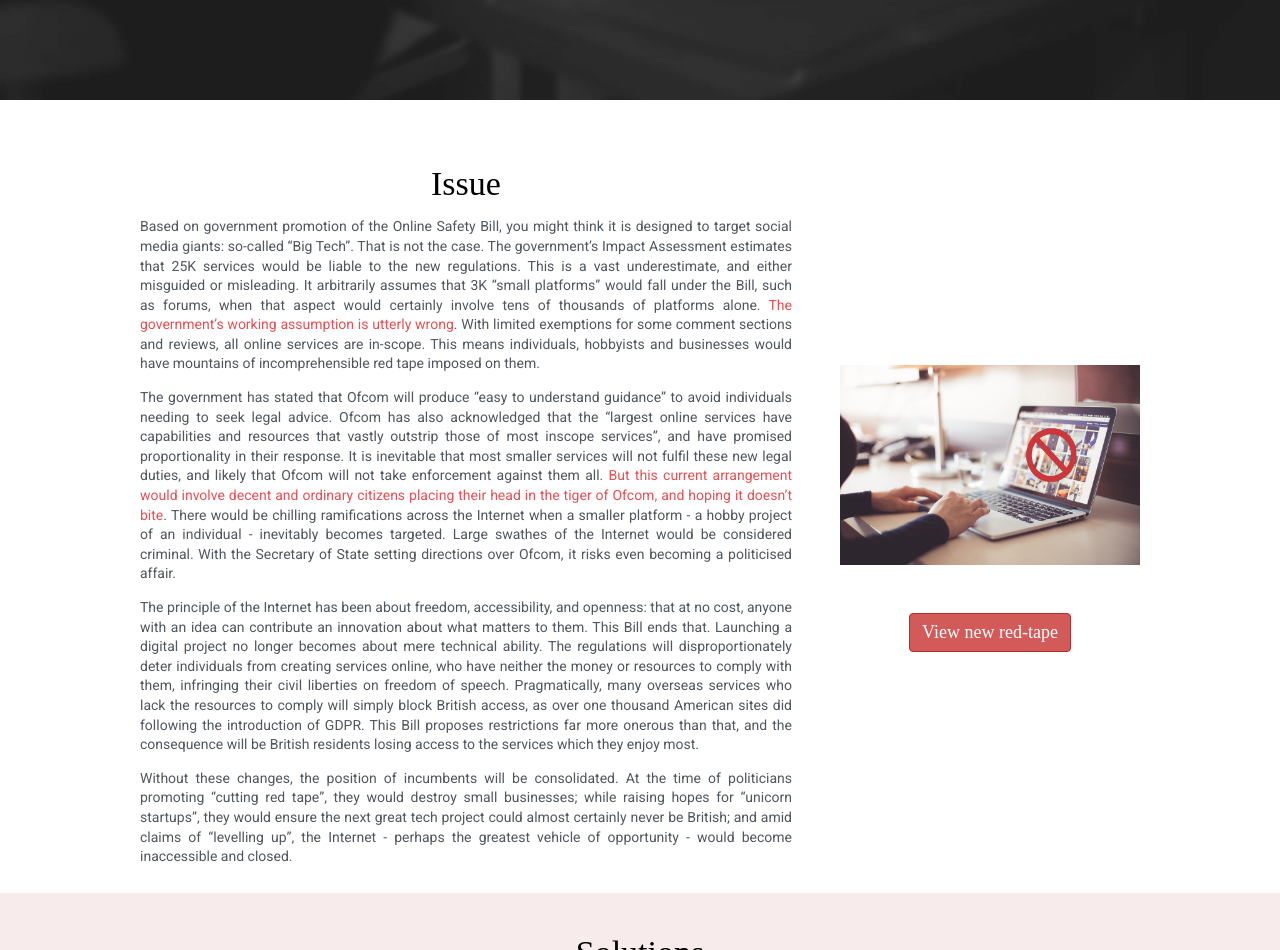
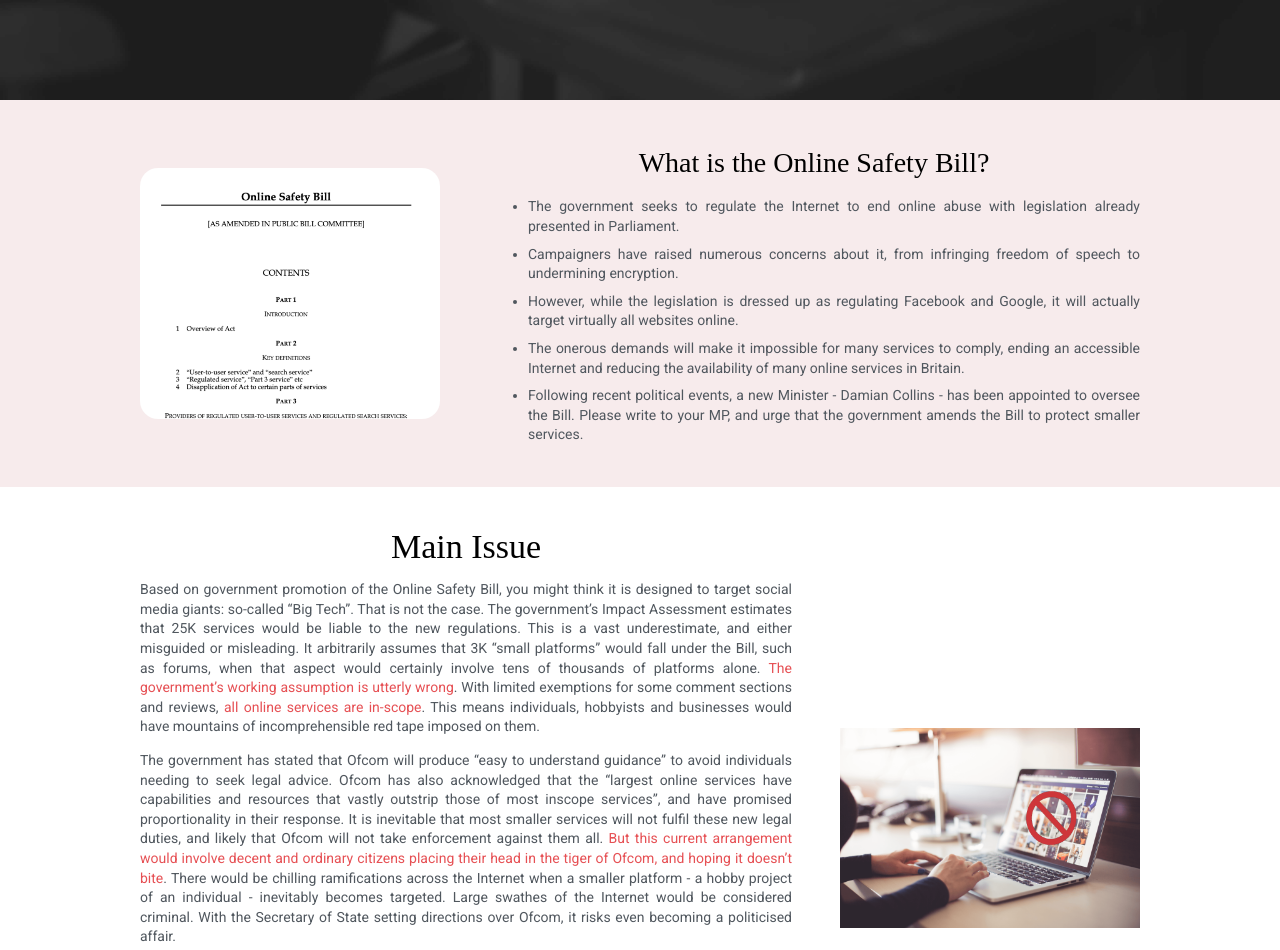
Before and after one commit to Aurorum/save-small-tech, a plain HTML site: page index.html in a window 1280 px wide. Shown: the part 632-1582 px from the top of the page. Drawn offline with nearby package versions, Linux system fonts and the light colour scheme; no server answers; a web font is replaced by a local one.

Commit message:
Add bullet points

```diff
--- a/index.html
+++ b/index.html
@@ -250,13 +250,51 @@ I am writing to express my concern that the Online Safety Bill is the greatest t
 			</div>
 		</div>
 
+		<div id="summary" class="secondary-wrapper">
+			<div class="sidebar">
+				<p class="side-heading">Summary</p>
+			</div>
+			<div class="section-wrapper">
+				<div class="sofs-image">
+					<img alt="Bill's front page" src="./assets/bill.png" />
+				</div>
+
+				<div class="problems-text">
+					<h2 class="section-heading">What is the Online Safety Bill?</h2>
+					<ul>
+						<li>
+							The government seeks to regulate the Internet to end online abuse with legislation
+							already presented in Parliament.
+						</li>
+						<li>
+							Campaigners have raised numerous concerns about it, from infringing freedom of speech
+							to undermining encryption.
+						</li>
+						<li>
+							However, while the legislation is dressed up as regulating Facebook and Google, it
+							will actually target virtually all websites online.
+						</li>
+						<li>
+							The onerous demands will make it impossible for many services to comply, ending an
+							accessible Internet and reducing the availability of many online services in Britain.
+						</li>
+						<li>
+							Following recent political events, a new Minister - Damian Collins - has been
+							appointed to oversee the Bill. Please write to your MP, and urge that the government
+							amends the Bill to protect smaller services.
+						</li>
+					</ul>
+				</div>
+			</div>
+		</div>
+
 		<div id="issues" class="secondary-wrapper">
 			<div class="sidebar">
 				<p class="side-heading">Issue</p>
 			</div>
 			<div class="section-wrapper">
 				<div class="issue-text">
-					<h2 class="section-heading">Issue</h2>
+					<h2 class="section-heading">Main Issue</h2>
 					<p>
 						Based on government promotion of the Online Safety Bill, you might think it is designed
 						to target social media giants: so-called “Big Tech”. That is not the case. The
@@ -265,9 +303,10 @@ I am writing to express my concern that the Online Safety Bill is the greatest t
 						arbitrarily assumes that 3K “small platforms” would fall under the Bill, such as forums,
 						when that aspect would certainly involve tens of thousands of platforms alone.
 						<span class="highlight">The government’s working assumption is utterly wrong</span>.
-						With limited exemptions for some comment sections and reviews, all online services are
-						in-scope. This means individuals, hobbyists and businesses would have mountains of
-						incomprehensible red tape imposed on them.
+						With limited exemptions for some comment sections and reviews,
+						<span class="highlight">all online services are in-scope</span>. This means individuals,
+						hobbyists and businesses would have mountains of incomprehensible red tape imposed on
+						them.
 					</p>
 					<p>
 						The government has stated that Ofcom will produce “easy to understand guidance” to avoid
--- a/style.css
+++ b/style.css
@@ -201,7 +201,6 @@ body {
 	width: 100%;
 	background-size: cover;
 	margin-top: 32px;
-	margin-bottom: 24px;
 }
 
 .main-inner {
@@ -539,12 +538,14 @@ p.footer-caption {
 	flex-direction: row;
 }
 
-#solutions.secondary-wrapper {
+#solutions.secondary-wrapper,
+#summary.secondary-wrapper {
 	background: #f7ebec;
 	padding: 12px;
 }
 
-#problems .section-wrapper {
+#problems .section-wrapper,
+#summary .section-wrapper {
 	display: flex;
 	padding: 12px;
 }
```
Also changed, not shown: assets/bill.png (added), assets/readme_image.png (renamed from readme_image.png), 1 other file.
